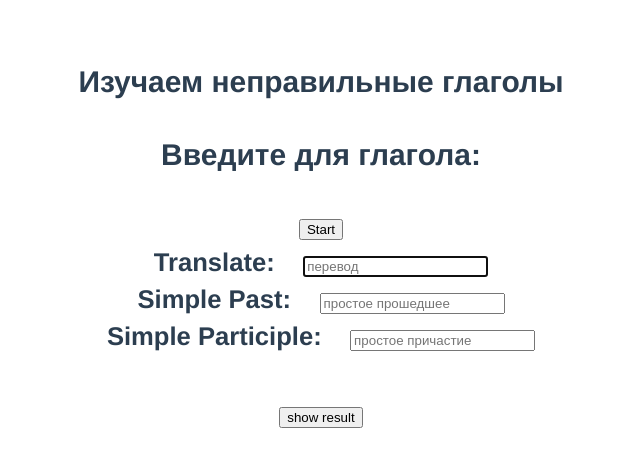
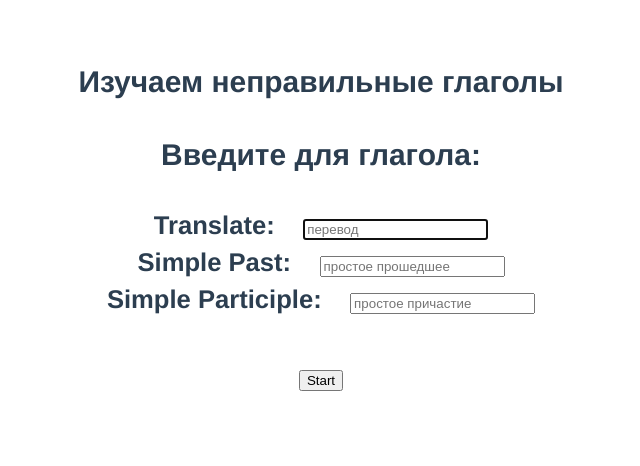
Before and after one commit to AlexMurrr/irragularVerbsActionAPI, a Vue app: page / in a window 1280 px wide. Shown: the top 466 px of the page, without its empty margins (319-959 px from the left). Built offline with nearby package versions, Linux system fonts and the light colour scheme.

Commit message:
feat: button 'start' when clicked changes to button 'show result' and vice versa

```diff
--- a/src/components/formVerbsCheck.vue
+++ b/src/components/formVerbsCheck.vue
@@ -5,7 +5,7 @@
     {{ translate }} {{ simplePastV }}
     {{ simpleParticipleV }}
   </h3>
-  <button @click="start">Start</button>
+
   {{trans}}
   <div>
     Translate: &nbsp;&nbsp;
@@ -35,7 +35,8 @@
     <h6 v-else-if="simParticiple===''"></h6>
   </div>
 
-   <button @click="
+   <button v-if="isVisibleButton" @click="start">Start</button>
+   <button v-else @click="
                    checkTranslate(trans, translate);
                    checkSimplePast(simPast, simplePastV);
                    checkSimpleParticiple(simParticiple, simpleParticipleV)
@@ -60,7 +61,8 @@ export default {
       simParticiple:'',
       equelTranslate: '',
       equelSimplePast: '',
-      equelSimpleParticiple: ''
+      equelSimpleParticiple: '',
+      isVisibleButton: true
     }
   },
   methods:{
@@ -72,6 +74,9 @@ export default {
       else{
       this.equelTranslate = false;
       }
+
+      this.isVisibleButton = true;
+
     },
 
     checkSimplePast(enterd, trueValue){
@@ -96,7 +101,9 @@ export default {
       this.trans = '';
       this.simPast = '';
       this.simParticiple = '';
-      this.$emit('nextVerb')
+      this.$emit('nextVerb');
+      this.$forceUpdate();
+      this.isVisibleButton = false
       }
 
   },
--- a/src/components/rendomVerb.vue
+++ b/src/components/rendomVerb.vue
@@ -26,7 +26,6 @@ export default {
         2: ["become", "становиться", "became", "become"],
       },
       rendArrFromVerbForms: [],
-      rendNumfromVerbForms: '',
     };
   },
 
```
